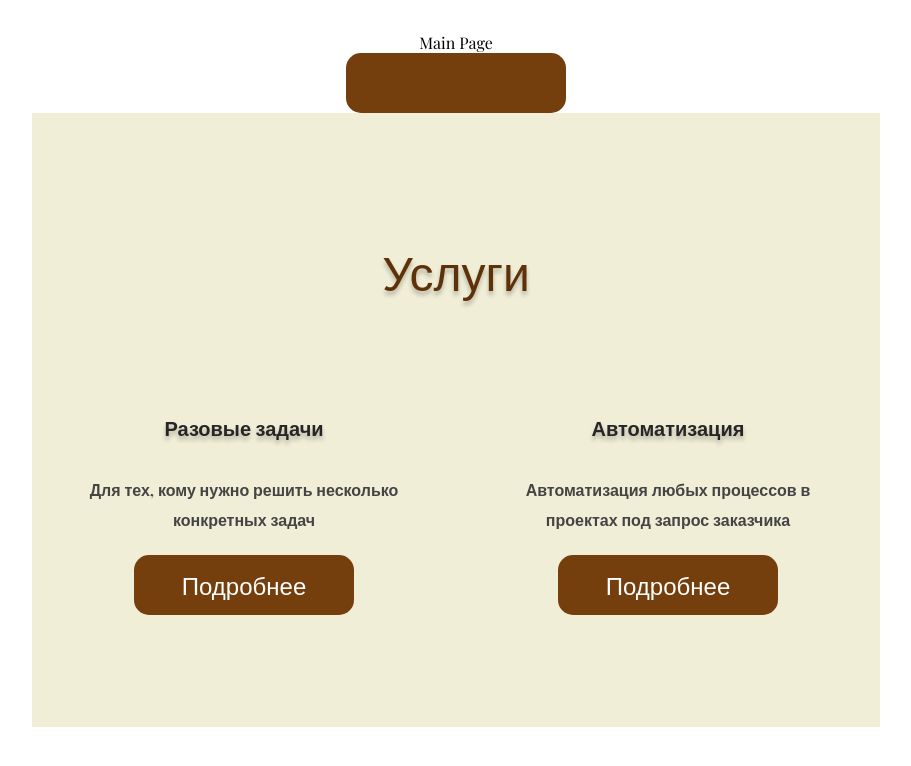
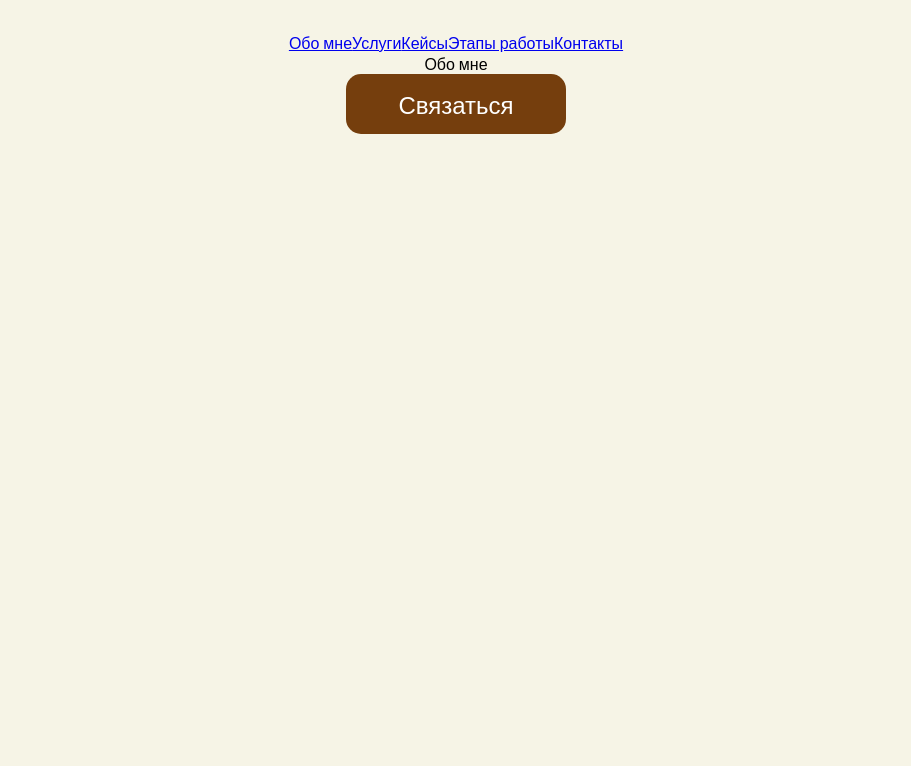
Before and after one commit to liliya-freckle/TatianaKovalevaProject, a React (Vite) app in the folder vite-project/: page / in a window 1280 px wide. Shown: the top 766 px of the page, without its empty margins (184-1095 px from the left). Built offline with nearby package versions, Linux system fonts and the light colour scheme; a web font is replaced by a local one.

Commit message:
did structure tree

```diff
--- a/vite-project/index.html
+++ b/vite-project/index.html
@@ -9,7 +9,7 @@
     <link href="https://fonts.googleapis.com/css2?family=Roboto&display=swap" rel="stylesheet">
     <link href="https://fonts.googleapis.com/css2?family=Playfair+Display:ital,wght@0,400..900;1,400..900&family=Playfair:ital,opsz,wght@0,5..1200,300..900;1,5..1200,300..900&family=Roboto:ital,wght@0,100..900;1,100..900&display=swap" rel="stylesheet">
 
-    <title>Vite + React</title>
+    <title>Online projects T.Kovaleva</title>
   </head>
   <body>
     <div id="root"></div>
--- a/vite-project/src/App.jsx
+++ b/vite-project/src/App.jsx
@@ -2,6 +2,11 @@ import './App.css';
 import { BrowserRouter as Router, Routes, Route } from 'react-router-dom';
 import MainPage from './components/Page1/MainPage';
 import './styles/global.scss';
+import Services from './components/Page 3/Services';
+import AboutMe from './components/Page2/AboutMe';
+import Cases from './components/Page4/Cases';
+import JobStages from './components/Page5/JobStages';
+import Contacts from './components/Page6/Contacts';
 
 function App() {
 
@@ -10,7 +15,11 @@ function App() {
       <div className="App">
         <Routes>
           <Route path="/" element={<MainPage/>}/>
-
+          <Route path="/aboutme" element={<AboutMe/>}/>
+          <Route path='/services' element={<Services/>}/>
+          <Route path="/cases" element={<Cases/>}/>
+          <Route path="/jobstages" element={<JobStages/>}/>
+          <Route path="/contacts" element={<Contacts/>}/>
         </Routes>
       </div>
     </Router>
--- a/vite-project/src/components/Page 3/services.module.scss
+++ b/vite-project/src/components/Page 3/services.module.scss
@@ -1,5 +1,5 @@
 .servicesSection {
-  background: #d4cb8252;
+  // background: #d4cb8252;
   padding: 80px 20px;
   text-align: center;
 }
--- a/vite-project/src/components/Page1/MainPage.jsx
+++ b/vite-project/src/components/Page1/MainPage.jsx
@@ -1,13 +1,14 @@
 import React from "react";
 import Button from "../Button/Button";
 import Services from "../Page 3/Services";
+import NavigationBar from "./NavigationBar";
 
 const MainPage = () => {
   return (
     <>
-      <div>Main Page</div>
-      <Button text="Связаться"></Button>
-      <Services />
+      <NavigationBar/>
+      <div>Обо мне</div>
+      <Button>Связаться</Button>
     </>
   );
 };
--- /dev/null
+++ b/vite-project/src/components/Page1/NavigationBar.jsx
@@ -0,0 +1,16 @@
+import React from 'react'
+import { Link } from 'react-router-dom'
+
+const NavigationBar = () => {
+  return (
+    <>
+      <Link to="/aboutme">Обо мне</Link>
+      <Link to="/services">Услуги</Link>
+      <Link to="/cases">Кейсы</Link>
+      <Link to="/jobstages">Этапы работы</Link>
+      <Link to="/contacts">Контакты</Link>
+    </>
+  )
+}
+
+export default NavigationBar
--- /dev/null
+++ b/vite-project/src/components/Page2/AboutMe.jsx
@@ -0,0 +1,9 @@
+import React from 'react'
+
+const AboutMe = () => {
+  return (
+    <div>AboutMe</div>
+  )
+}
+
+export default AboutMe
--- /dev/null
+++ b/vite-project/src/components/Page4/Cases.jsx
@@ -0,0 +1,9 @@
+import React from 'react'
+
+const Cases = () => {
+  return (
+    <div>Cases</div>
+  )
+}
+
+export default Cases
--- /dev/null
+++ b/vite-project/src/components/Page5/JobStages.jsx
@@ -0,0 +1,9 @@
+import React from 'react'
+
+const JobStages = () => {
+  return (
+    <div>JobStages</div>
+  )
+}
+
+export default JobStages
--- /dev/null
+++ b/vite-project/src/components/Page6/Contacts.jsx
@@ -0,0 +1,9 @@
+import React from 'react'
+
+const Contacts = () => {
+  return (
+    <div>Contacts</div>
+  )
+}
+
+export default Contacts
--- a/vite-project/src/styles/global.scss
+++ b/vite-project/src/styles/global.scss
@@ -7,4 +7,6 @@ body {
   font-family: 'Playfair Display', sans-serif;
   margin: 0;
   padding: 0;
+  background-color: #D4CB8232;
+
 }
```
Also changed, not shown: vite-project/src/components/Page1/NavigationBar.css (added), vite-project/src/components/Page1/NavigationBar.scss (added).
